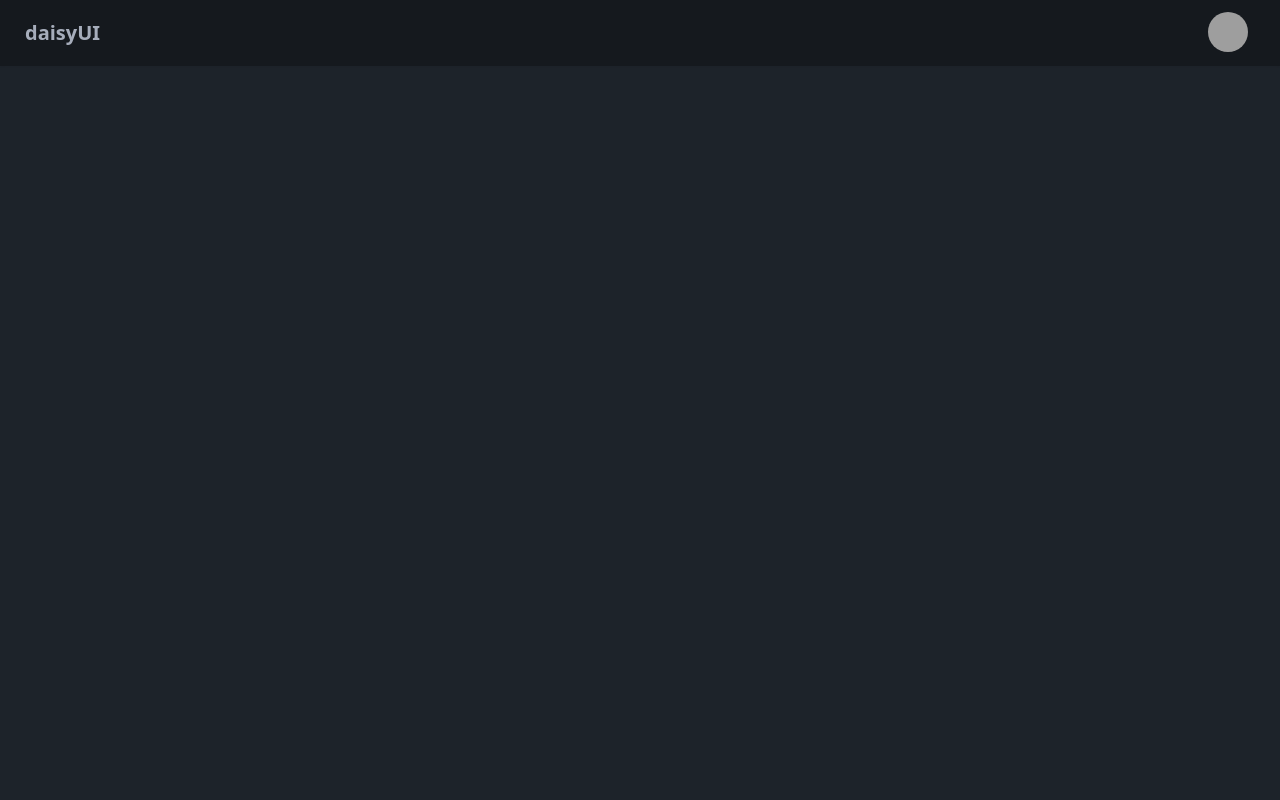
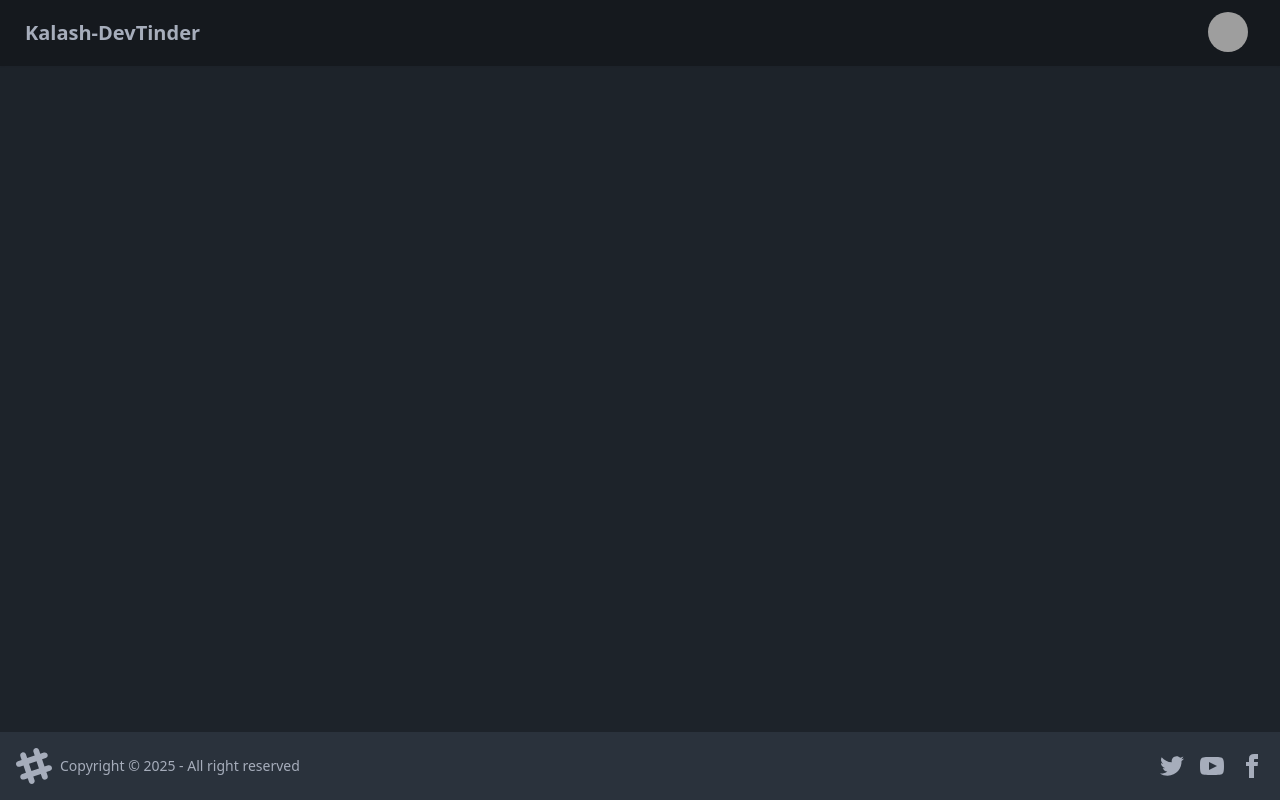
Before and after one commit to Kalas1234/Kalash-Devtinder, a React (Vite) app: page / in a window 1280 px wide. Built offline with nearby package versions, Linux system fonts and the light colour scheme; grey boxes are pictures that could not be loaded.

Commit message:
routing config and footer component

```diff
--- a/package.json
+++ b/package.json
@@ -11,7 +11,8 @@
   },
   "dependencies": {
     "react": "^18.3.1",
-    "react-dom": "^18.3.1"
+    "react-dom": "^18.3.1",
+    "react-router-dom": "^7.8.2"
   },
   "devDependencies": {
     "@eslint/js": "^9.9.0",
--- a/src/App.jsx
+++ b/src/App.jsx
@@ -1,12 +1,21 @@
-import Navbar from "./Components/Navbar"
-function App(){
+import { BrowserRouter, Routes, Route } from 'react-router-dom';
+import Body from './Components/Body';
+import Login from './Components/Login';
+import Profile from './Components/Profile';
 
-  return (
-    <>
-    <Navbar />
-   </>
-  )
-
+function App() {
+    return (
+        <BrowserRouter>
+            <Routes>
+                {/* Parent route */}
+                <Route path="/" element={<Body />}>
+                 {/* Child routes */}
+                    <Route path="/login" element={<Login />} />
+                    <Route path="/profile" element={<Profile />} />
+                </Route>
+            </Routes>
+        </BrowserRouter>
+    );
 }
 
-export default App
+export default App;
--- /dev/null
+++ b/src/Components/Body.jsx
@@ -0,0 +1,17 @@
+import { Outlet } from 'react-router-dom';
+import Navbar from './Navbar';
+import Footer from './Footer';
+
+const Body = () => {
+    return (
+        <>
+            <Navbar />
+            <Outlet />
+
+            {Footer()}
+
+        </>
+    );
+};
+
+export default Body;
--- /dev/null
+++ b/src/Components/Footer.jsx
@@ -0,0 +1,57 @@
+const Footer = () => {
+    return (
+    <footer class="footer sm:footer-horizontal bg-neutral text-neutral-content items-center p-4 fixed bottom-0">
+  <aside class="grid-flow-col items-center">
+    <svg
+      width="36"
+      height="36"
+      viewBox="0 0 24 24"
+      xmlns="http://www.w3.org/2000/svg"
+      fill-rule="evenodd"
+      clip-rule="evenodd"
+      class="fill-current">
+      <path
+        d="M22.672 15.226l-2.432.811.841 2.515c.33 1.019-.209 2.127-1.23 2.456-1.15.325-2.148-.321-2.463-1.226l-.84-2.518-5.013 1.677.84 2.517c.391 1.203-.434 2.542-1.831 2.542-.88 0-1.601-.564-1.86-1.314l-.842-2.516-2.431.809c-1.135.328-2.145-.317-2.463-1.229-.329-1.018.211-2.127 1.231-2.456l2.432-.809-1.621-4.823-2.432.808c-1.355.384-2.558-.59-2.558-1.839 0-.817.509-1.582 1.327-1.846l2.433-.809-.842-2.515c-.33-1.02.211-2.129 1.232-2.458 1.02-.329 2.13.209 2.461 1.229l.842 2.515 5.011-1.677-.839-2.517c-.403-1.238.484-2.553 1.843-2.553.819 0 1.585.509 1.85 1.326l.841 2.517 2.431-.81c1.02-.33 2.131.211 2.461 1.229.332 1.018-.21 2.126-1.23 2.456l-2.433.809 1.622 4.823 2.433-.809c1.242-.401 2.557.484 2.557 1.838 0 .819-.51 1.583-1.328 1.847m-8.992-6.428l-5.01 1.675 1.619 4.828 5.011-1.674-1.62-4.829z"></path>
+    </svg>
+    <p>Copyright © {new Date().getFullYear()} - All right reserved</p>
+  </aside>
+  <nav class="grid-flow-col gap-4 md:place-self-center md:justify-self-end">
+    <a>
+      <svg
+        xmlns="http://www.w3.org/2000/svg"
+        width="24"
+        height="24"
+        viewBox="0 0 24 24"
+        class="fill-current">
+        <path
+          d="M24 4.557c-.883.392-1.832.656-2.828.775 1.017-.609 1.798-1.574 2.165-2.724-.951.564-2.005.974-3.127 1.195-.897-.957-2.178-1.555-3.594-1.555-3.179 0-5.515 2.966-4.797 6.045-4.091-.205-7.719-2.165-10.148-5.144-1.29 2.213-.669 5.108 1.523 6.574-.806-.026-1.566-.247-2.229-.616-.054 2.281 1.581 4.415 3.949 4.89-.693.188-1.452.232-2.224.084.626 1.956 2.444 3.379 4.6 3.419-2.07 1.623-4.678 2.348-7.29 2.04 2.179 1.397 4.768 2.212 7.548 2.212 9.142 0 14.307-7.721 13.995-14.646.962-.695 1.797-1.562 2.457-2.549z"></path>
+      </svg>
+    </a>
+    <a>
+      <svg
+        xmlns="http://www.w3.org/2000/svg"
+        width="24"
+        height="24"
+        viewBox="0 0 24 24"
+        class="fill-current">
+        <path
+          d="M19.615 3.184c-3.604-.246-11.631-.245-15.23 0-3.897.266-4.356 2.62-4.385 8.816.029 6.185.484 8.549 4.385 8.816 3.6.245 11.626.246 15.23 0 3.897-.266 4.356-2.62 4.385-8.816-.029-6.185-.484-8.549-4.385-8.816zm-10.615 12.816v-8l8 3.993-8 4.007z"></path>
+      </svg>
+    </a>
+    <a>
+      <svg
+        xmlns="http://www.w3.org/2000/svg"
+        width="24"
+        height="24"
+        viewBox="0 0 24 24"
+        class="fill-current">
+        <path
+          d="M9 8h-3v4h3v12h5v-12h3.642l.358-4h-4v-1.667c0-.955.192-1.333 1.115-1.333h2.885v-5h-3.808c-3.596 0-5.192 1.583-5.192 4.615v3.385z"></path>
+      </svg>
+    </a>
+  </nav>
+</footer>
+    );
+};
+
+export default Footer;
--- /dev/null
+++ b/src/Components/Login.jsx
@@ -0,0 +1,12 @@
+const Login = ()=>{
+
+  return (
+    <div>
+
+        Login Page
+    </div>
+  )
+
+}
+
+export default Login;
--- a/src/Components/Navbar.jsx
+++ b/src/Components/Navbar.jsx
@@ -2,7 +2,7 @@
     return (
         <div className="navbar bg-base-300 shadow-sm">
             <div className="flex-1">
-                <a className="btn btn-ghost text-xl">daisyUI</a>
+                <a className="btn btn-ghost text-xl">Kalash-DevTinder</a>
             </div>
             <div className="flex gap-2">
                 <div className="dropdown dropdown-end mx-5">
--- /dev/null
+++ b/src/Components/Profile.jsx
@@ -0,0 +1,12 @@
+const Profile = ()=>{
+  return (
+    <div>
+
+        Profile Page
+    </div>
+  )
+
+
+}
+
+export default Profile;
```
Also changed, not shown: 2 other files (tests, documents, lock files or other folders).
